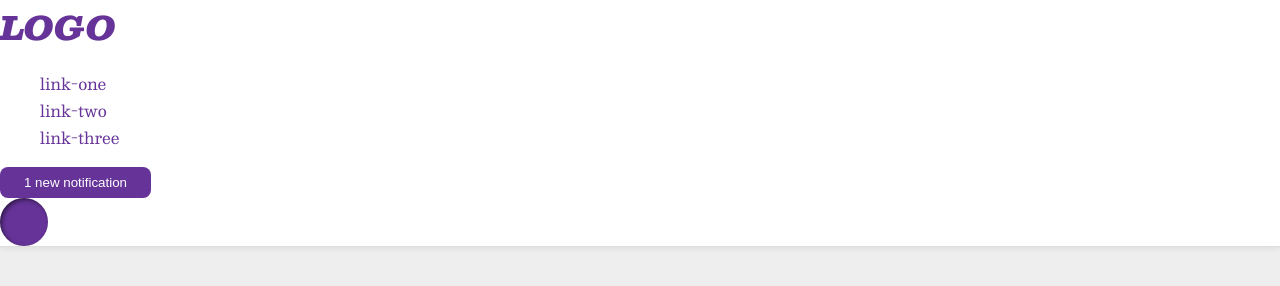
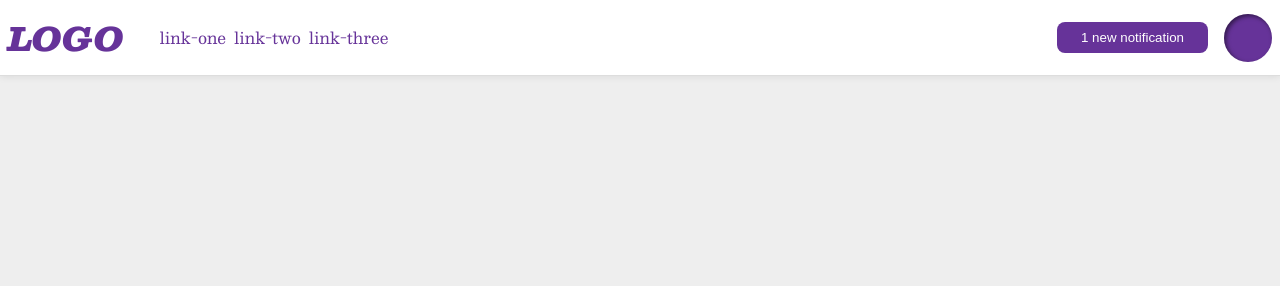
Before and after one commit to rpavic3/TOD-css-exercises, a plain HTML site: page css-flex/03-flex-header-2/index.html in a window 1280 px wide. Drawn offline with nearby package versions, Linux system fonts and the light colour scheme.

Commit message:
finished third

```diff
--- a/css-flex/03-flex-header-2/index.html
+++ b/css-flex/03-flex-header-2/index.html
@@ -9,6 +9,7 @@
   </head>
   <body>
     <div class="header">
+      <div class="left">
         <div class="logo">
           LOGO
         </div>
@@ -17,10 +18,13 @@
           <li><a href="google.com">link-two</a></li>
           <li><a href="google.com">link-three</a></li>
         </ul>
+      </div>
+      <div class="right">
         <button class="notifications">
           1 new notification
         </button>
         <div class="profile-image"></div>
       </div>
+    </div>
   </body>
 </html>
--- a/css-flex/03-flex-header-2/style.css
+++ b/css-flex/03-flex-header-2/style.css
@@ -12,6 +12,9 @@ body {
   background: white;
   border-bottom: 1px solid #ddd;
   box-shadow: 0 0 8px rgba(0,0,0,.1);
+  display: flex;
+  justify-content: space-between;
+  padding: 8px;
 }
 
 .profile-image {
@@ -41,8 +44,20 @@ a {
   /* this removes the line under our links */
   text-decoration: none;
   color: rebeccapurple;
+
 }
 
 ul {
   list-style-type: none;
+  display: flex;
+  gap: 8px;
+  padding-left: 20px;
 }
+
+.left,
+.right {
+  display: flex;
+  align-items: center;
+  gap: 16px;
+
+}
```
Lines whose indentation alone changed are shown as unchanged.
